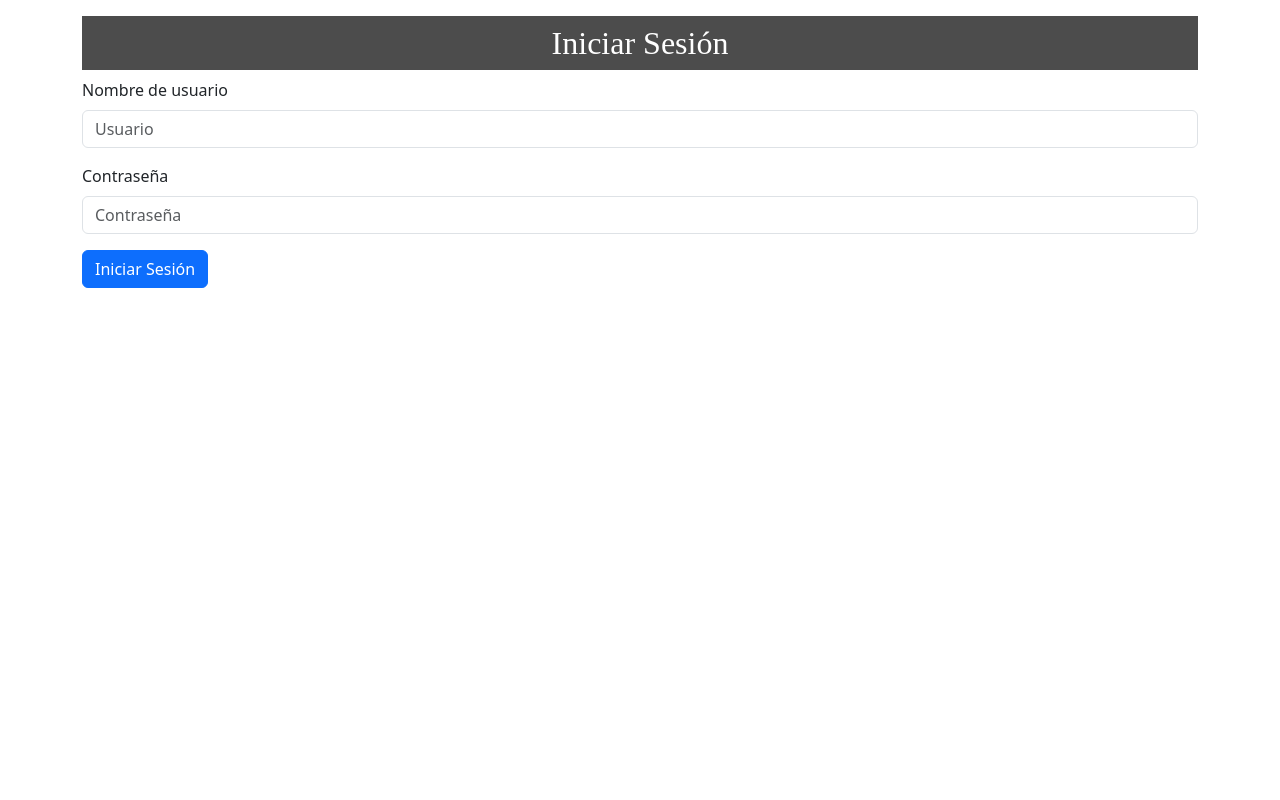
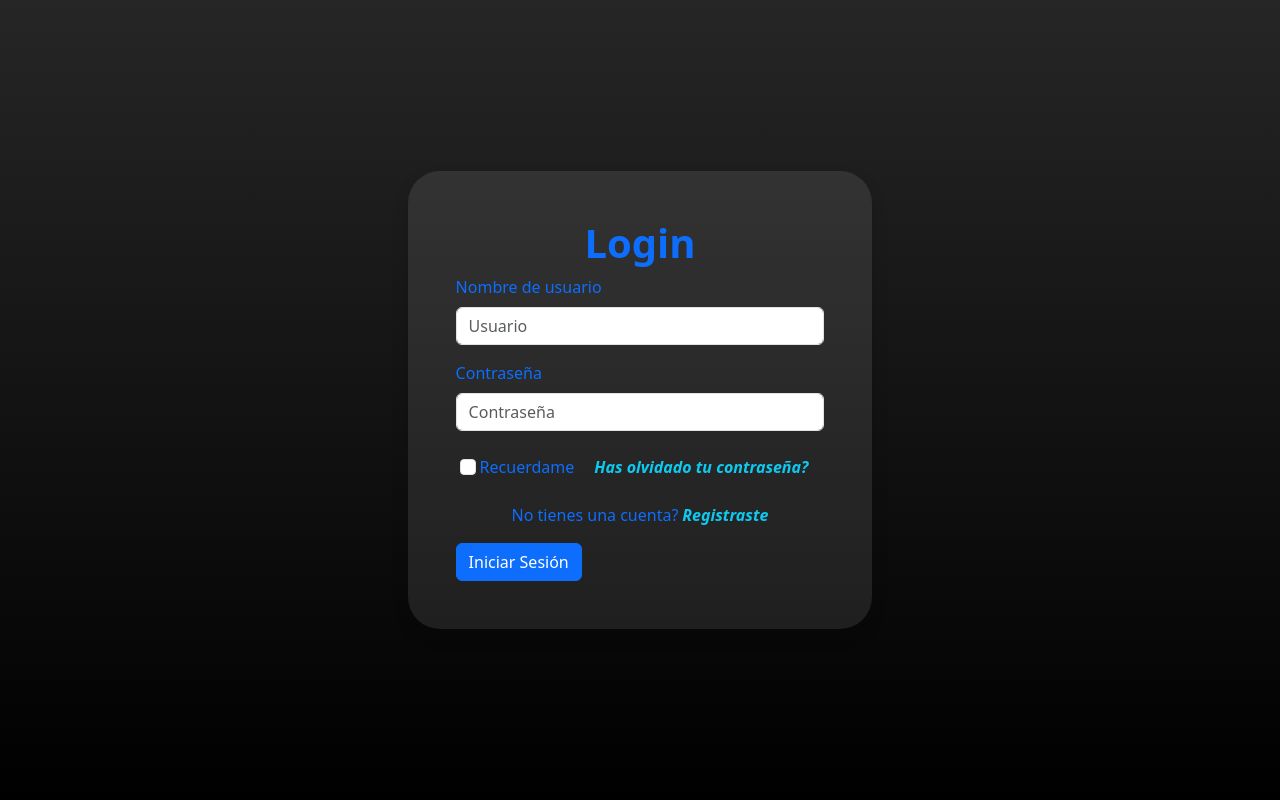
Before and after one commit to ToBarrueto/Tatto_Studio, a PHP site: page / in a window 1280 px wide. Run offline with PHP 8.4, Linux system fonts and the light colour scheme; some web fonts are replaced.

Commit message:
boceto diseño

```diff
--- /dev/null
+++ b/assets/css/ES.css
@@ -0,0 +1 @@
+@import url('https://fonts.googleapis.com/css2?family=Poppins:wght@400;600&display=swap');
--- a/index.php
+++ b/index.php
@@ -10,13 +10,13 @@ include("controllers/validar.php")
     <meta charset="UTF-8">
     <meta name="viewport" content="width=device-width, initial-scale=1.0">
     <title>Iniciar Sesión</title>
-    <link rel="stylesheet" href="../assets/css/style.css">
+    <link rel="stylesheet" href="../assets/css/ES.css">
     <link href="https://cdn.jsdelivr.net/npm/bootstrap@5.3.3/dist/css/bootstrap.min.css" rel="stylesheet" integrity="sha384-QWTKZyjpPEjISv5WaRU9OFeRpok6YctnYmDr5pNlyT2bRjXh0JMhjY6hW+ALEwIH" crossorigin="anonymous">
 </head>
 
-<body>
-    <div class="container">
-        <h1 class="mt-3 h1-custom">Iniciar Sesión</h1>
+<body class=" bg-black bg-gradient text-primary d-flex justify-content-center align-items-center vh-100">
+    <div class=" bg-body-secondary bg-opacity-10 p-5 rounded-5 shadow">
+        <h1  class=" text-center fs-1 fw-bold">Login</h1>
             <form method="post">
                 <div class="mb-3">
                     <label class="form-label">Nombre de usuario</label>
@@ -25,9 +25,32 @@ include("controllers/validar.php")
                 <div class="mb-3">
                     <label class="form-label">Contraseña</label>
                     <input type="password" class="form-control" name="Pass" placeholder="Contraseña">
+
+
+
+                    <div class="d-flex justify-content-around mt-1">
+                        <div class="d-flex align-items-center gap-1 m-1">
+                            <input class="form-check-input" type="checkbox" />
+                            <div class="pt-1">Recuerdame</div>
+                        </div>
+
+                        <div class="pt-1 m-3">
+                            <a href="#" class="text-decoration-none text-info fw-semibold fst-italic " >Has olvidado tu contraseña?</a>
+                        </div>
+
+                    </div>
+
+
+
+                    <div class="mt-2 d-flex gap-1 justify-content-center">
+                        <div>No tienes una cuenta?</div>
+                        <a href="views/registrarse.php" class="text-decoration-none text-info fw-semibold fst-italic" > Registraste</a>
+                    </div>
                 </div>
                 <button type="submit" class="btn btn-primary" name="inicioSesion" >Iniciar Sesión</button>
             </form>
     </div>
 </body>
+
+
 </html>
```
Lines whose indentation alone changed are shown as unchanged.
